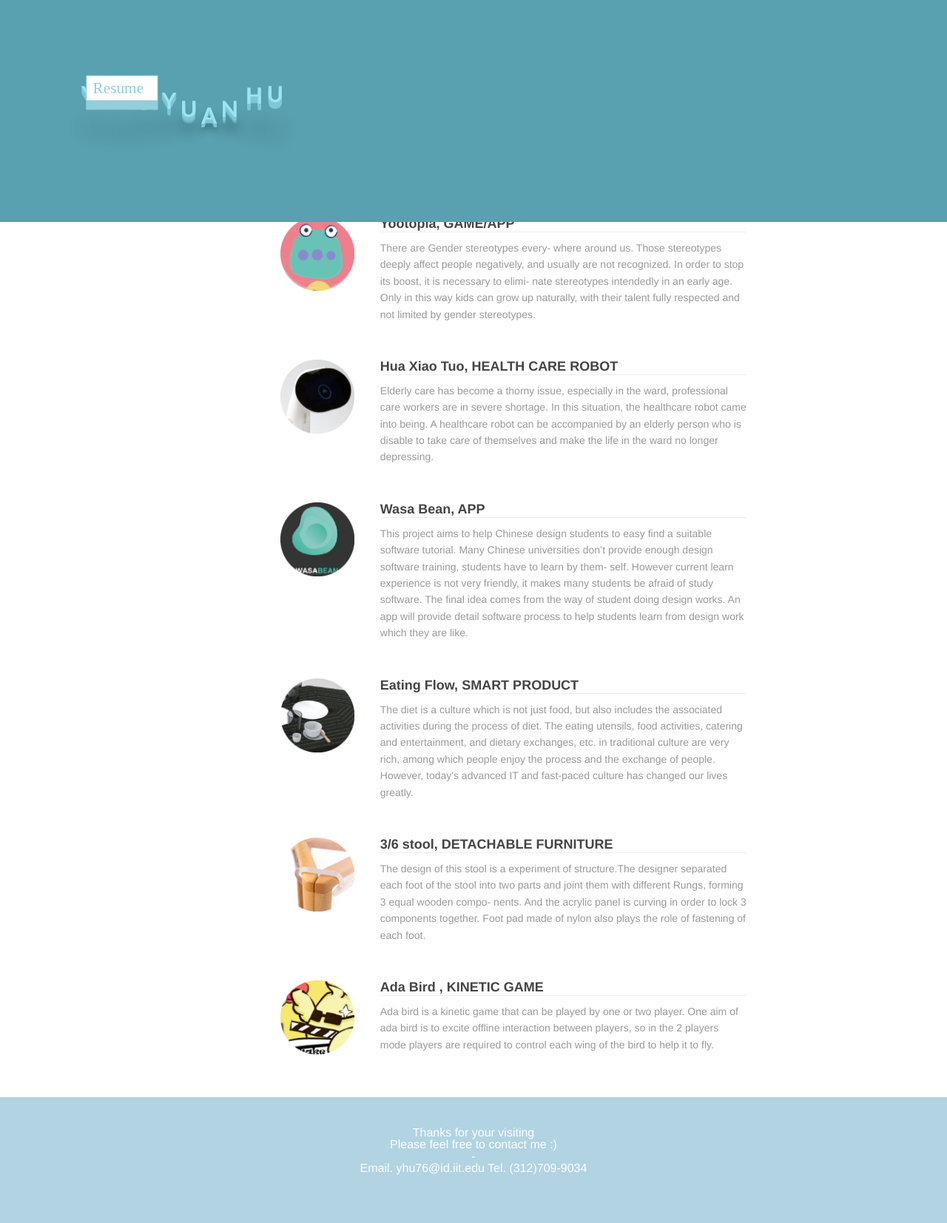
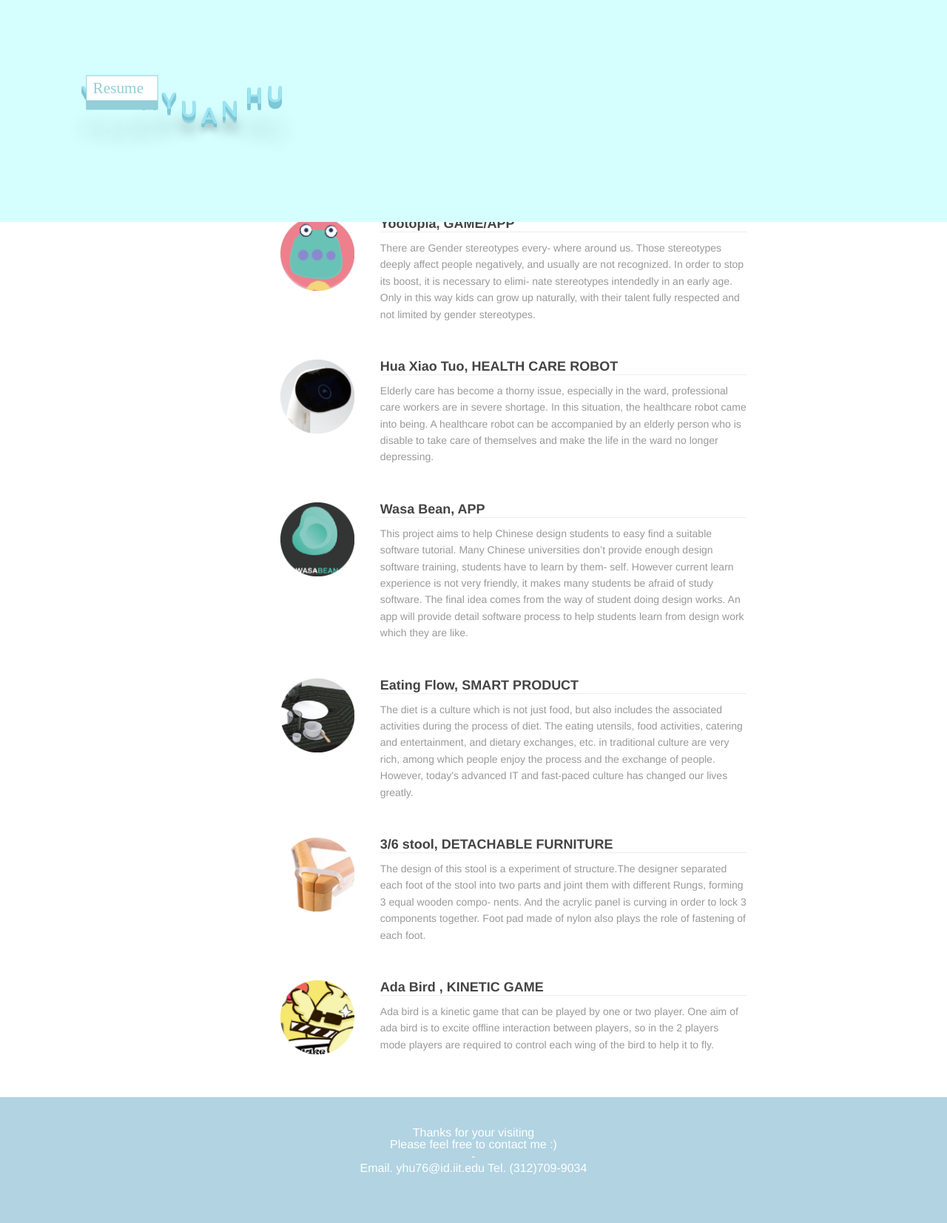
Before and after one commit to yuanyuanhu96/Potfolio-Archive, a Jekyll site: the page built from index.md, in a window 1280 px wide. Shown: the whole page at 74% size. Built offline with Jekyll 4.4.1, drawn with Linux system fonts in a browser that asks for light colours.

Commit message:
Update style.css

```diff
--- a/_includes/style.css
+++ b/_includes/style.css
@@ -176,11 +176,9 @@ a.NaviProject:hover {background-color:#9BE4F3;}
 
 .index-wrapper .aside {
   position: absolute;
-  top: 0;
-  left: 0;
    width: 100%;
    height: 300px;
-  background: #59a0b0;
+  background: #D5FFFF;
 }
 @media screen and (max-width: 767px) {
   .index-wrapper .aside {
```
